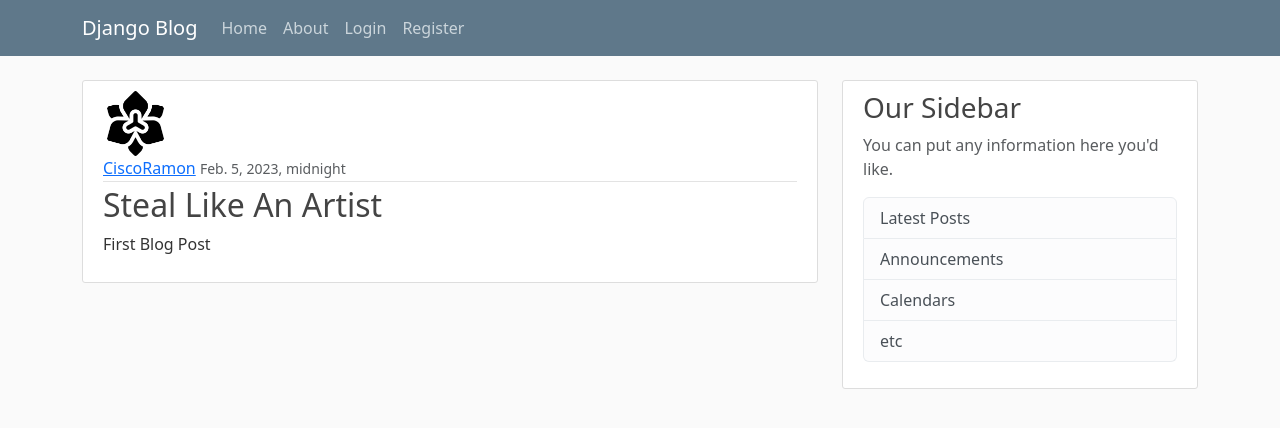
After one commit to shineteye/Django-Blog-Application, a Django app: page /post/1/ in a window 1280 px wide. The commit adds this page. Shown: the top 428 px of the page. Run offline with Django 4.2, Linux system fonts and the light colour scheme; data comes from the database, SQL or seed files in the repository.

Commit message:
users can now view posts via url

```diff
--- a/django_project/blog/templates/blog/home.html
+++ b/django_project/blog/templates/blog/home.html
@@ -10,7 +10,7 @@
             <a class="mr-2" href="#">{{ post.author }}</a>
             <small class="text-muted">{{ post.date_Posted }}</small>
           </div>
-          <h2><a class="article-title" href="#">{{ post.title }}</a></h2>
+          <h2><a class="article-title" href="{% url 'post-detail' post.id %}">{{ post.title }}</a></h2>
           <p class="article-content">{{ post.content }}</p>
         </div>
       </article>
--- /dev/null
+++ b/django_project/blog/templates/blog/post_detail.html
@@ -0,0 +1,18 @@
+{% extends 'blog/base.html' %} {% block content %}
+
+<article class="media content-section">
+  <img
+    class="rounded-circle article-img"
+    src="{{ object.author.profile.image.url }}"
+  />
+  <div class="media-body">
+    <div class="article-metadata">
+      <a class="mr-2" href="#">{{ object.author }}</a>
+      <small class="text-muted">{{ object.date_Posted }}</small>
+    </div>
+    <h2 class="article-title">{{ object.title }}</h2>
+    <p class="article-content">{{ object.content }}</p>
+  </div>
+</article>
+
+{% endblock content %}
--- a/django_project/blog/urls.py
+++ b/django_project/blog/urls.py
@@ -1,7 +1,14 @@
 from django.urls import path
 from . import views
+from .views import (
+    PostListView,
+    PostDetailView,
+    PostCreateView)
 
 urlpatterns = [
-    path('', views.home, name='blog-home'),
+    path('', PostListView.as_view(), name='blog-home'),
+    # path('', views.home, name='blog-home'), this comes from using the functional view
+    path('post/<int:pk>/', PostDetailView.as_view(), name='post-detail'),
+    path('post/new/', PostCreateView.as_view(), name='post-create'),
     path('about/', views.about, name='blog-about'),
 ]
--- a/django_project/blog/views.py
+++ b/django_project/blog/views.py
@@ -1,7 +1,10 @@
 from django.shortcuts import render
-from django.http import HttpResponse
+# from django.http import HttpResponse
 from .models import Post
-# Create your views here.
+from django.views.generic import (
+    ListView,
+    DetailView,
+    CreateView,)
 
 
 def home(request):
@@ -10,8 +13,38 @@ def home(request):
     }
     return render(request, 'blog/home.html', context)
 
+class PostListView(ListView):
+    model = Post
+    template_name = 'blog/home.html'
+    context_object_name = 'posts' #taking the contexts from the
+    ordering = ['-date_Posted'] #this changes the ordering of the posts (the lists being displayed) in our blog
+
+
+class PostDetailView(DetailView):
+    model = Post
+
+class PostCreateView(CreateView):
+    model = Post
+    fields = ['title','content']
+
 def about(request):
-    return render(request, 'blog/about.html', {'title': 'About'})
+    return render(request, 'blog/about.html', {'title':'About'})
+
+
+
+
+
+
+
+
+
+
+
+
+
+
+
+
 
 # ====================================================================
 # posts = [
```
Also changed, not shown: django_project/blog/templates/blog/post_form.html (added, +17 -0 lines).
